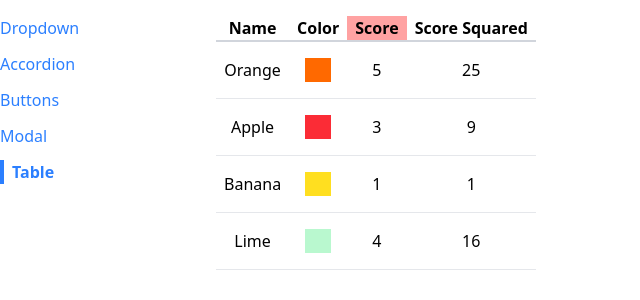
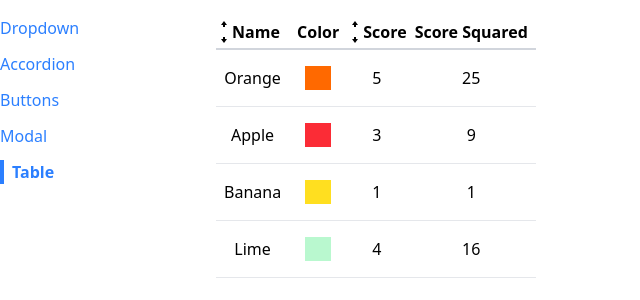
Before and after one commit to bitturohit/comps-26, a React (Vite) app: page /table in a window 1280 px wide. Shown: the top 300 px of the page, without its empty margins (0-640 px from the left). Built offline with nearby package versions, Linux system fonts and the light colour scheme.

Commit message:
sorting complete

```diff
--- a/src/components/SortableTable.js
+++ b/src/components/SortableTable.js
@@ -1,7 +1,98 @@
+import { useState } from "react";
+import { GoArrowSmallDown, GoArrowSmallUp } from "react-icons/go";
+
 import Table from "./Table";
 
 function Sortabletable(props) {
-   return <Table {...props} />;
+   const [sortOrder, setSortOrder] = useState(null);
+   const [sortBy, setSortBy] = useState(null);
+
+   const { config, data } = props;
+
+   const handleClick = (label) => {
+      if (sortBy && label !== sortBy) {
+         setSortOrder("asc");
+         setSortBy(label);
+         return;
+      }
+
+      if (sortOrder === null) {
+         setSortOrder("asc");
+         setSortBy(label);
+      } else if (sortOrder === "asc") {
+         setSortOrder("desc");
+         setSortBy(label);
+      } else if (sortOrder === "desc") {
+         setSortOrder(null);
+         setSortBy(null);
+      }
+   };
+
+   const updatedConfig = config.map((column) => {
+      if (!column.sortValue) {
+         return column;
+      }
+
+      return {
+         ...column,
+         header: () => (
+            <th
+               className="cursor-pointer hover:bg-gray-100"
+               key={column.label}
+               onClick={() => handleClick(column.label)}
+            >
+               <div className="flex items-center">
+                  {getIcons(column.label, sortBy, sortOrder)}
+                  {column.label}
+               </div>
+            </th>
+         ),
+      };
+   });
+
+   let sortedData = data;
+   if (sortOrder && sortBy) {
+      const { sortValue } = config.find((column) => column.label === sortBy);
+      const reverseOrder = sortOrder === "asc" ? 1 : -1;
+
+      sortedData = [...data].sort((a, b) => {
+         const valueA = sortValue(a);
+         const valueB = sortValue(b);
+
+         if (typeof valueA === "string") {
+            return valueA.localeCompare(valueB) * reverseOrder;
+         } else {
+            return (valueA - valueB) * reverseOrder;
+         }
+      });
+   }
+
+   return <Table {...props} data={sortedData} config={updatedConfig} />;
+}
+
+function getIcons(label, sortBy, sortOrder) {
+   if (label !== sortBy) {
+      return (
+         <div>
+            <GoArrowSmallUp />
+            <GoArrowSmallDown />
+         </div>
+      );
+   }
+
+   if (sortOrder === "asc") {
+      return (
+         <div>
+            <GoArrowSmallUp />
+         </div>
+      );
+   } else if (sortOrder === "desc") {
+      return (
+         <div>
+            <GoArrowSmallDown />
+         </div>
+      );
+   }
 }
 
 export default Sortabletable;
--- a/src/pages/TablePage.js
+++ b/src/pages/TablePage.js
@@ -9,7 +9,11 @@
    ];
 
    const config = [
-      { label: "Name", render: (fruit) => fruit.name },
+      {
+         label: "Name",
+         render: (fruit) => fruit.name,
+         sortValue: (fruit) => fruit.name,
+      },
       {
          label: "Color",
          render: (fruit) => <div className={`p-3 m-2 ${fruit.color}`} />,
@@ -17,7 +21,8 @@
       {
          label: "Score",
          render: (fruit) => fruit.score,
-         header: () => <th className="bg-red-300 px-2">Score</th>,
+         sortValue: (fruit) => fruit.score,
+         // header: () => <th className="bg-red-300 px-2">Score</th>,
       },
       { label: "Score Squared", render: (fruit) => fruit.score ** 2 },
    ];
```
